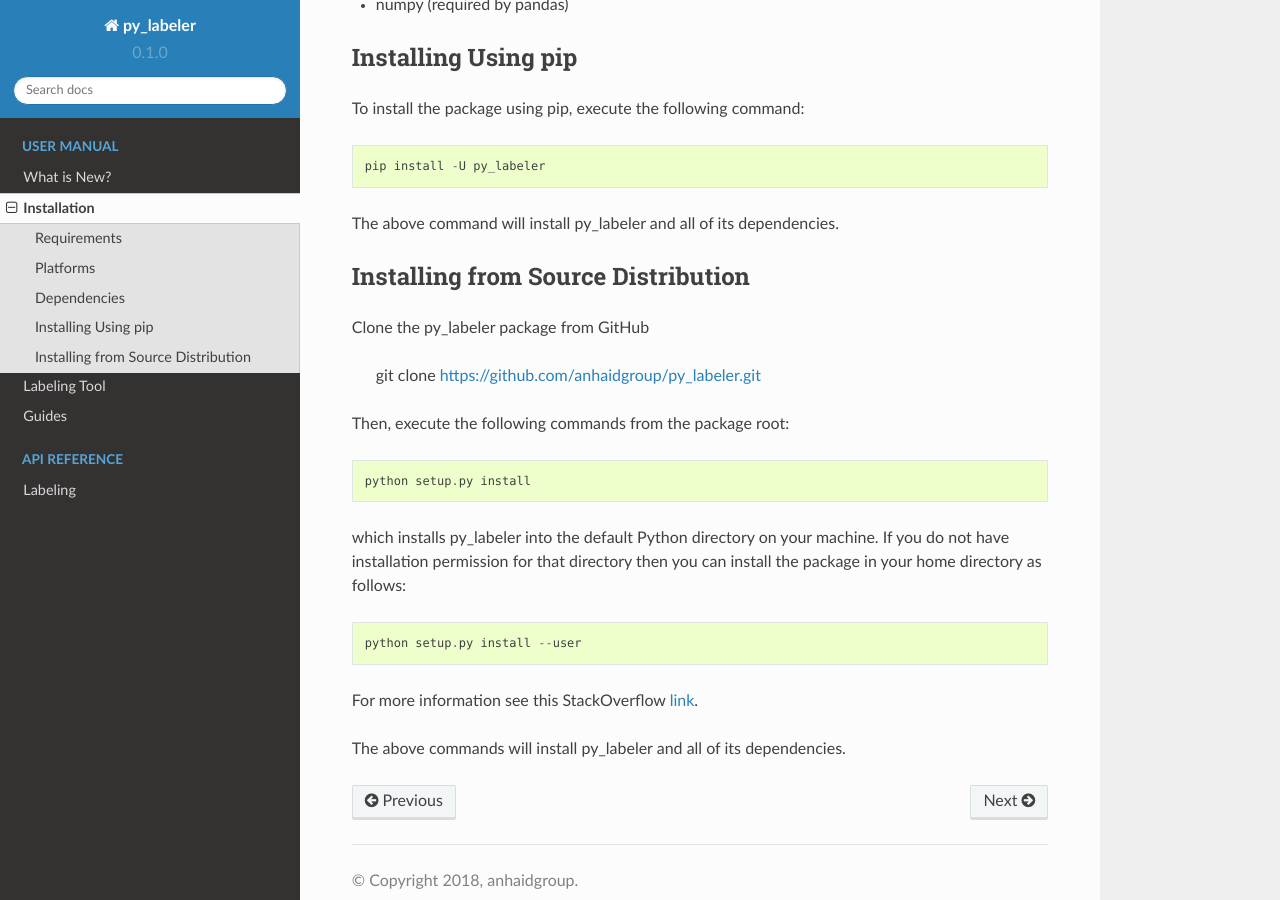
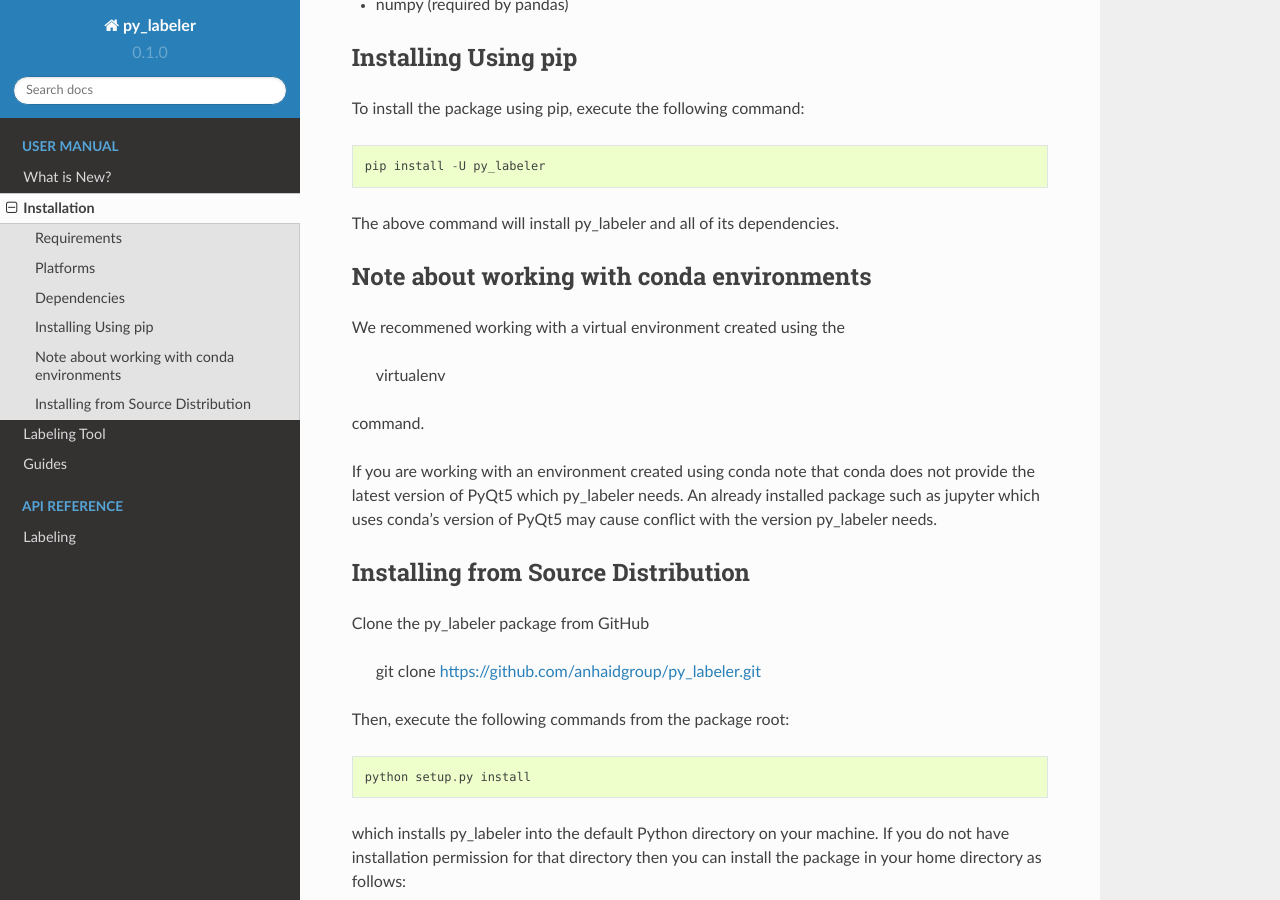
Before and after one commit to anhaidgroup/py_labeler, a Sphinx documentation site: the page built from docs/user_manual/installation.rst, in a window 1280 px wide and 900 px high, scrolled down 503 px. Built offline with Sphinx 7.4.7 and the Read the Docs theme 2.0.0, drawn with Linux system fonts in a browser that asks for light colours.

Commit message:
update installation instructions to talk about conda v/s virtualenv

```diff
--- a/docs/user_manual/installation.rst
+++ b/docs/user_manual/installation.rst
@@ -28,6 +28,18 @@
 
 The above command will install py_labeler and all of its dependencies.
 
+Note about working with conda environments
+------------------------------------------
+We recommened working with a virtual environment created using the
+
+    virtualenv
+
+command.
+
+If you are working with an environment created using conda note that conda does not provide the latest version of PyQt5 which py_labeler needs.
+An already installed package such as jupyter which uses conda's version of PyQt5 may cause conflict with the version py_labeler needs.
+
+
 Installing from Source Distribution
 -----------------------------------
 Clone the py_labeler package from GitHub
```
